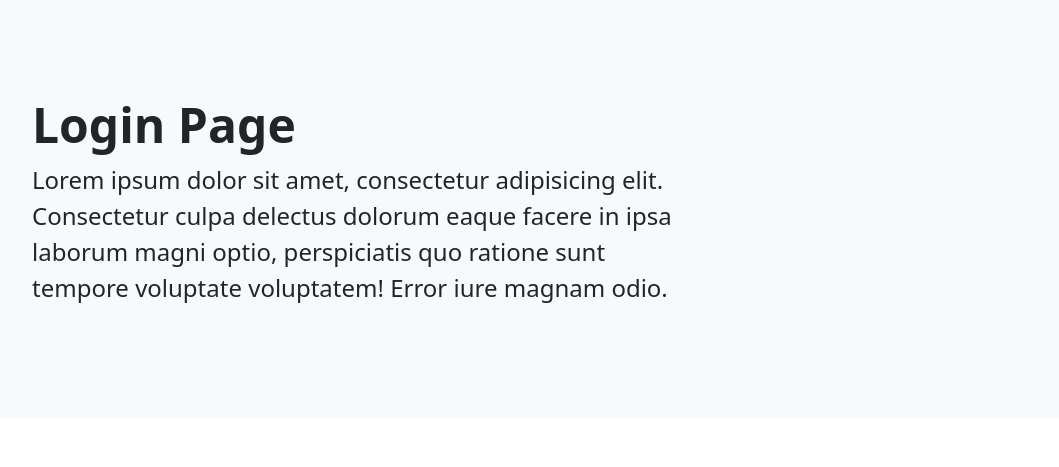
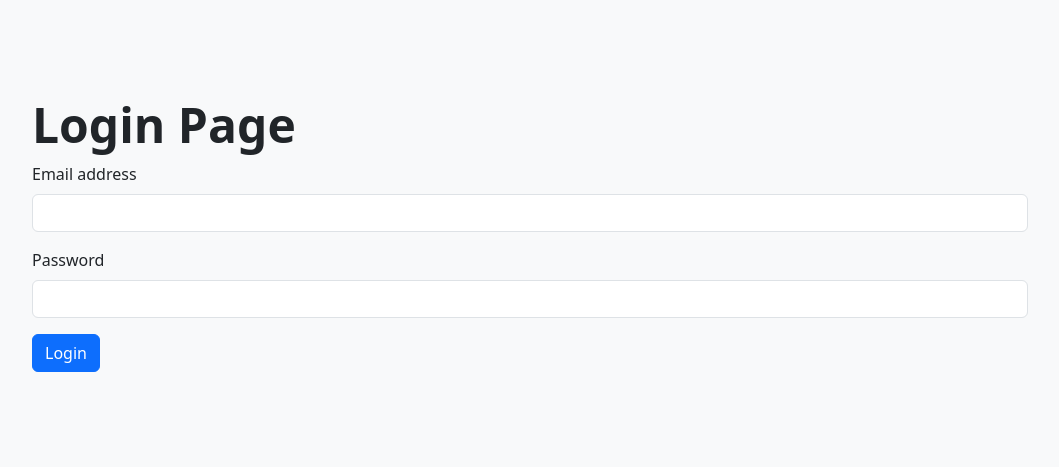
Before and after one commit to 0arifurrahman0/flask-crud, a Flask app: page /login in a window 1280 px wide. Shown: the part 56-523 px from the top of the page, without its empty margins (110-1169 px from the left). Run offline with Flask 2, Linux system fonts and the light colour scheme.

Commit message:
register data received and flash msg

```diff
--- a/flaskr/auth.py
+++ b/flaskr/auth.py
@@ -1,4 +1,4 @@
-from flask import Blueprint, render_template
+from flask import Blueprint, render_template, request, flash
 
 auth = Blueprint('auth', __name__)
 
@@ -9,7 +9,18 @@ def login():
 
 
 @auth.route('/register')
-def sign_up():
+def register():
+    if request.method == 'POST':
+        name = request.form.get('name')
+        email = request.form.get('email')
+        password = request.form.get('password')
+        confirm_password = request.form.get('confirm_password')
+
+        if password != confirm_password:
+            flash('Password not match!', category='error')
+        else:
+            flash('Account created!')
+
     return render_template('auth/register.html')
 
 
--- a/flaskr/templates/auth/login.html
+++ b/flaskr/templates/auth/login.html
@@ -4,9 +4,17 @@
 <div class="p-5 mb-4 bg-light rounded-3">
     <div class="container-fluid py-5">
         <h1 class="display-5 fw-bold">Login Page</h1>
-        <p class="col-md-8 fs-4">Lorem ipsum dolor sit amet, consectetur adipisicing elit. Consectetur culpa delectus
-            dolorum eaque facere in ipsa laborum magni optio, perspiciatis quo ratione sunt tempore voluptate
-            voluptatem! Error iure magnam odio.</p>
+        <form method="POST">
+            <div class="mb-3">
+                <label for="email" class="form-label">Email address</label>
+                <input type="email" class="form-control" id="email" name="email">
+            </div>
+            <div class="mb-3">
+                <label for="password" class="form-label">Password</label>
+                <input type="password" class="form-control" id="password" name="password">
+            </div>
+            <button type="submit" class="btn btn-primary">Login</button>
+        </form>
     </div>
 </div>
 {% endblock %}
--- a/flaskr/templates/auth/register.html
+++ b/flaskr/templates/auth/register.html
@@ -17,6 +17,10 @@
                 <label for="password" class="form-label">Password</label>
                 <input type="password" class="form-control" id="password" name="password">
             </div>
+            <div class="mb-3">
+                <label for="confirm_password" class="form-label">Confirm Password</label>
+                <input type="password" class="form-control" id="confirm_password" name="confirm_password">
+            </div>
             <button type="submit" class="btn btn-primary">Register</button>
         </form>
     </div>
```
